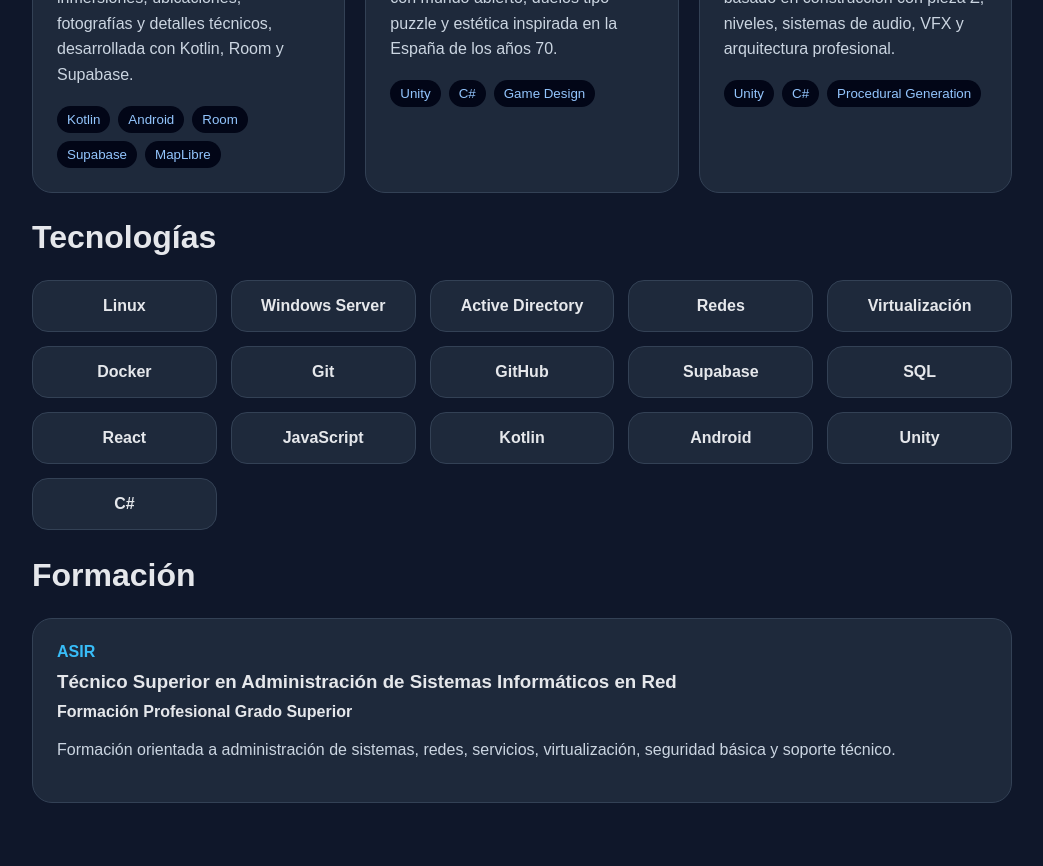
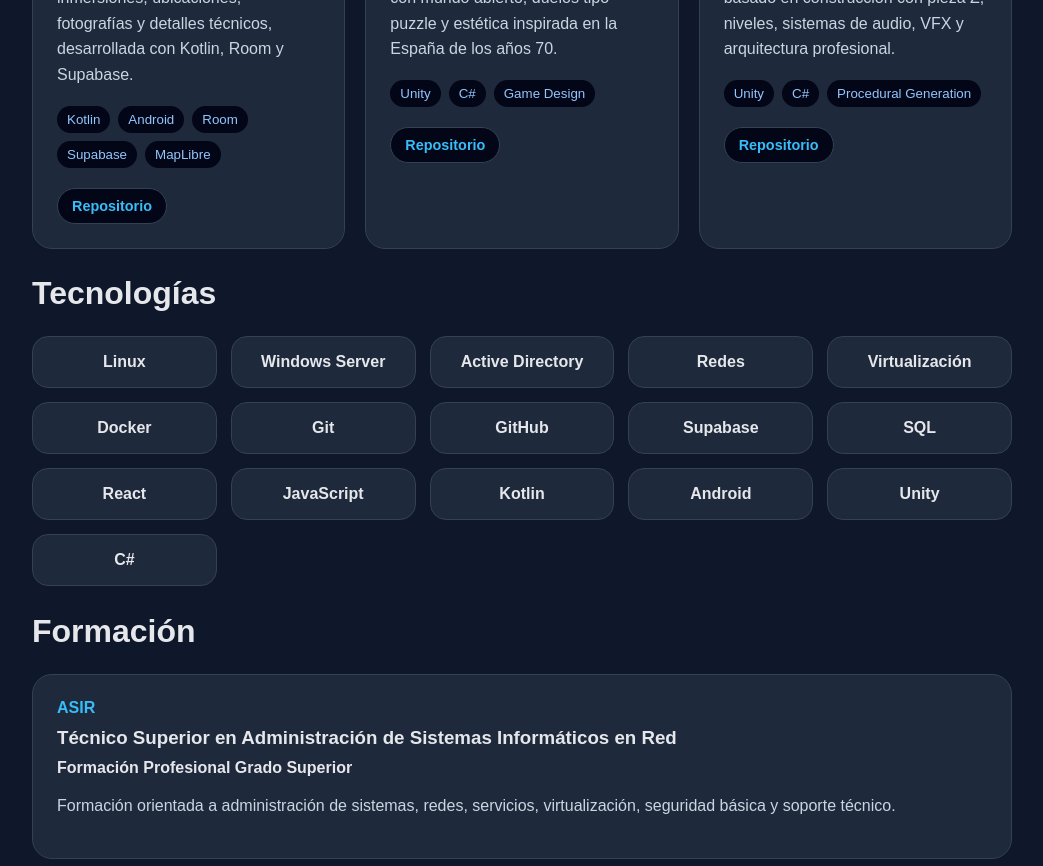
Before and after one commit to fabrint96-ship-it/fabricio-portfolio, a React (Vite) app: page / in a window 1280 px wide. Shown: the part 1220-2086 px from the top of the page, without its empty margins (118-1161 px from the left). Built offline with nearby package versions, Linux system fonts and the light colour scheme.

Commit message:
EP-06: Add project repository links

```diff
--- a/src/components/sections/ProjectsSection.jsx
+++ b/src/components/sections/ProjectsSection.jsx
@@ -17,6 +17,20 @@
                 <small key={tech}>{tech}</small>
               ))}
             </div>
+
+            <div className="project-links">
+              {project.github && (
+                <a href={project.github} target="_blank" rel="noreferrer">
+                  Repositorio
+                </a>
+              )}
+
+              {project.demo && (
+                <a href={project.demo} target="_blank" rel="noreferrer">
+                  Demo
+                </a>
+              )}
+            </div>
           </article>
         ))}
       </div>
--- a/src/data/projects.js
+++ b/src/data/projects.js
@@ -5,7 +5,7 @@
     description:
       "Aplicación Android para registrar inmersiones, ubicaciones, fotografías y detalles técnicos, desarrollada con Kotlin, Room y Supabase.",
     technologies: ["Kotlin", "Android", "Room", "Supabase", "MapLibre"],
-    github: "",
+    github: "https://github.com/fabrint96-ship-it/DiveLog",
     demo: "",
   },
   {
@@ -14,7 +14,7 @@
     description:
       "Videojuego desarrollado en Unity con mundo abierto, duelos tipo puzzle y estética inspirada en la España de los años 70.",
     technologies: ["Unity", "C#", "Game Design"],
-    github: "",
+    github: "https://github.com/fabrint96-ship-it/ModuleZ",
     demo: "",
   },
   {
@@ -23,7 +23,7 @@
     description:
       "Proyecto de videojuego modular basado en construcción con pieza Z, niveles, sistemas de audio, VFX y arquitectura profesional.",
     technologies: ["Unity", "C#", "Procedural Generation"],
-    github: "",
+    github: "https://github.com/fabrint96-ship-it/ProjectZ",
     demo: "",
   },
 ]
--- a/src/styles/globals.css
+++ b/src/styles/globals.css
@@ -258,3 +258,25 @@
 .timeline-card p {
   color: #cbd5e1;
   line-height: 1.6;
+}
+
+.project-links {
+  display: flex;
+  gap: 12px;
+  margin-top: 20px;
+  flex-wrap: wrap;
+}
+
+.project-links a {
+  padding: 9px 14px;
+  border-radius: 999px;
+  background: #020617;
+  color: #38bdf8;
+  border: 1px solid #334155;
+  font-size: 0.9rem;
+  font-weight: 700;
+}
+
+.project-links a:hover {
+  border-color: #38bdf8;
+}
```
